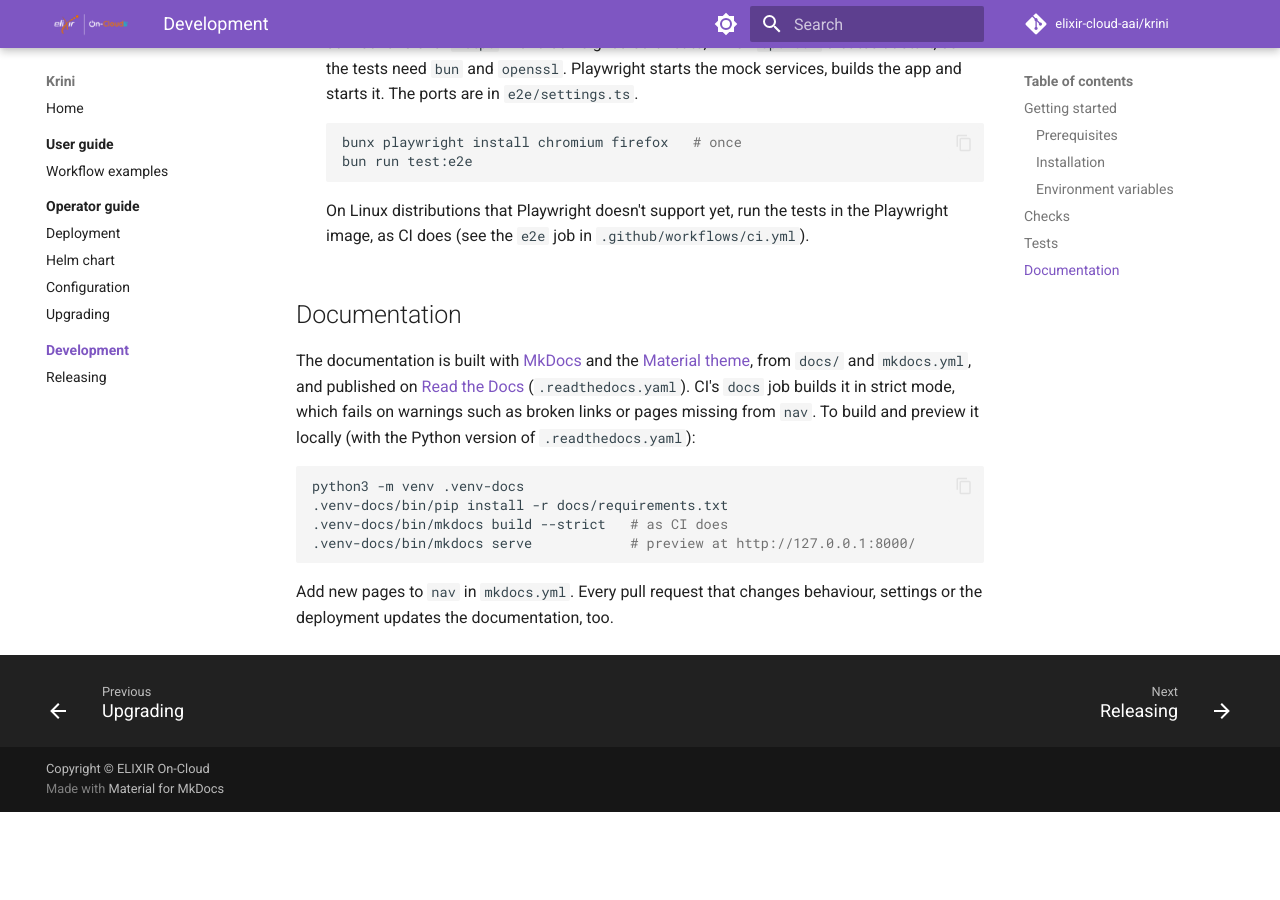
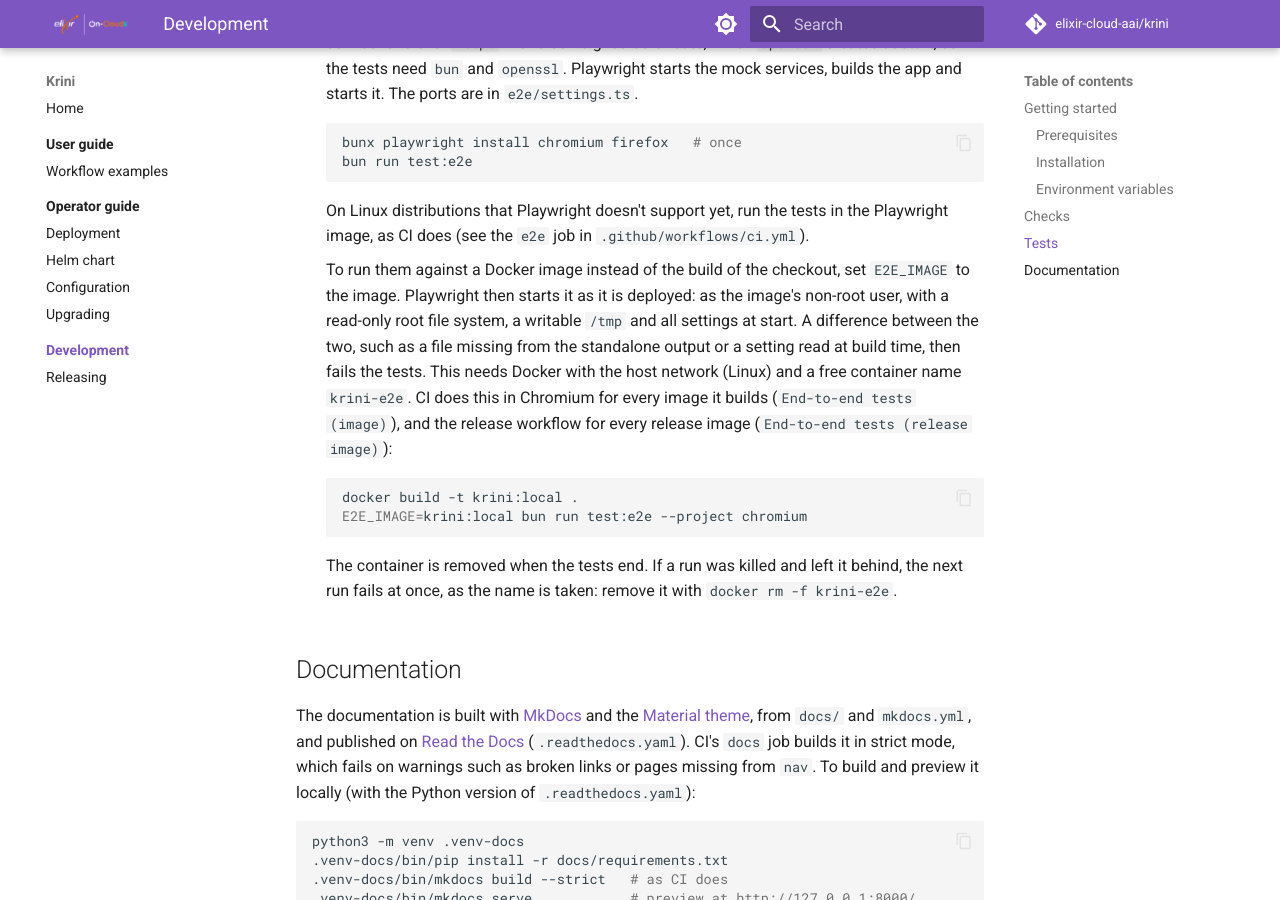
Before and after one commit to elixir-cloud-aai/krini, an MkDocs documentation site: the page built from docs/development/index.md, in a window 1280 px wide and 900 px high, scrolled down 1876 px. Built offline with MkDocs 1.6.1 and Material for MkDocs 9.7.7, drawn with Linux system fonts in a browser that asks for light colours; comment, search, counter and statistics services are not loaded; before the commit the page ends 2688 px from its top, so only the background shows below that.

Commit message:
ci: run the end-to-end tests on the images
CI's new e2e-image job runs the Chromium journey against the image of
the Build image job (pull requests) or the pushed digest (pushes); both
publish and CI passed need it. The release workflow's new e2e job does
the same with the release digest before release-image attests, signs
and tags it. Both run on Ubuntu 24.04, as Playwright 1.56 can't install
Chromium on ubuntu-latest (26.04). The development docs say how to run
the tests against a local image; the release and deployment docs list
the new checks.

Co-Authored-By: Claude Opus 5.5 <noreply@anthropic.com>

````diff
--- a/docs/development/index.md
+++ b/docs/development/index.md
@@ -103,6 +103,26 @@ calls real services.
     tests in the Playwright image, as CI does (see the `e2e` job in
     `.github/workflows/ci.yml`).
 
+    To run them against a Docker image instead of the build of the
+    checkout, set `E2E_IMAGE` to the image. Playwright then starts it as it
+    is deployed: as the image's non-root user, with a read-only root file
+    system, a writable `/tmp` and all settings at start. A difference
+    between the two, such as a file missing from the standalone output or a
+    setting read at build time, then fails the tests. This needs Docker with
+    the host network (Linux) and a free container name `krini-e2e`. CI does
+    this in Chromium for every image it builds (`End-to-end tests (image)`),
+    and the release workflow for every release image
+    (`End-to-end tests (release image)`):
+
+    ```bash
+    docker build -t krini:local .
+    E2E_IMAGE=krini:local bun run test:e2e --project chromium
+    ```
+
+    The container is removed when the tests end. If a run was killed and
+    left it behind, the next run fails at once, as the name is taken:
+    remove it with `docker rm -f krini-e2e`.
+
 ## Documentation
 
 The documentation is built with [MkDocs](https://www.mkdocs.org/) and the
````
Also changed, not shown: docs/development/releasing.md (+5 -3 lines), docs/operator-guide/deployment.md (+4 -3 lines), 2 other files.
